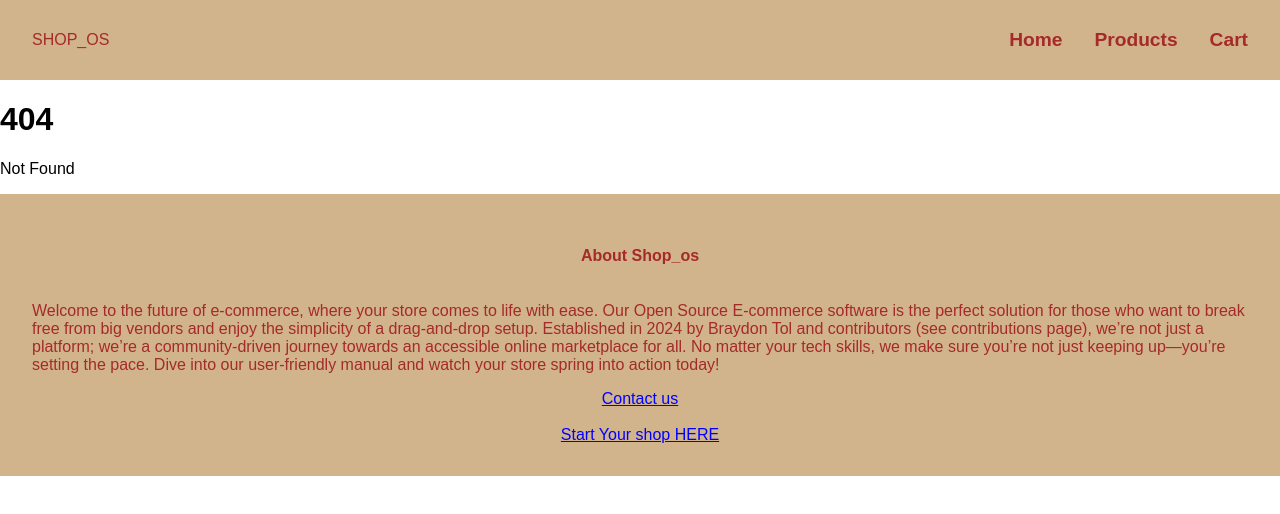
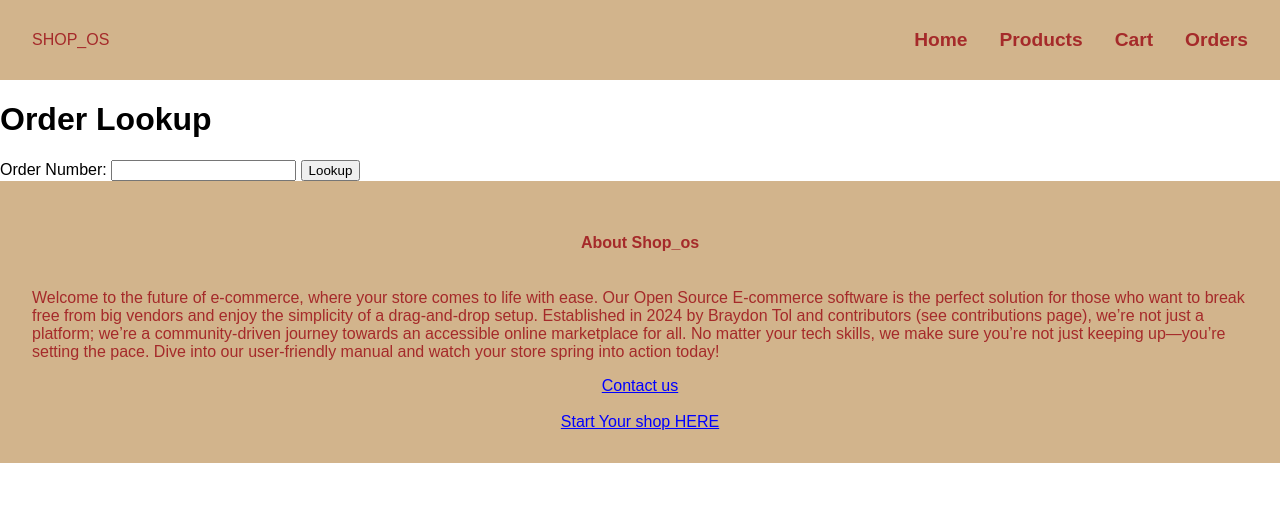
Before and after one commit to toltalchaos/shop-os, a SvelteKit app in the folder online-store/: page /orders in a window 1280 px wide. Before the commit this address had no page. Shown: the top 514 px of the page. Built offline with nearby package versions, Linux system fonts and the light colour scheme.

Commit message:
begin order lookup page

```diff
--- a/online-store/src/components/header.svelte
+++ b/online-store/src/components/header.svelte
@@ -8,6 +8,7 @@
       { name: "Home", path: "/" },
       { name: "Products", path: "/products" },
       { name: "Cart", path: "/cart" },
+      {name: "Orders", path: "/orders"}
     ];
 
 
--- /dev/null
+++ b/online-store/src/routes/orders/+page.svelte
@@ -0,0 +1,34 @@
+<script>
+// @ts-nocheck
+import { get_order_status } from '../../server/firebaseClient';
+    let orderData = null;
+    let orderNumber = '';
+
+    async function handleSubmit() {
+        // Call your helper function here to perform the lookup based on the order number
+        // and populate the data variable with the order status
+        // Example: data = lookupOrderStatus(orderNumber);
+        orderData = await get_order_status(orderNumber);
+    }
+
+</script>
+
+<main>
+    <h1>Order Lookup</h1>
+    <form on:submit|preventDefault={handleSubmit}>
+        <label for="orderNumber">Order Number:</label>
+        <input type="text" id="orderNumber" bind:value={orderNumber} required />
+        <button type="submit">Lookup</button>
+    </form>
+
+    {#if orderData}
+        <div>
+            <h2>Order Status:</h2>
+            <p>{orderData}</p>
+        </div>
+    {/if}
+</main>
+
+<style>
+    /* Add your custom styles here */
+</style>
```
